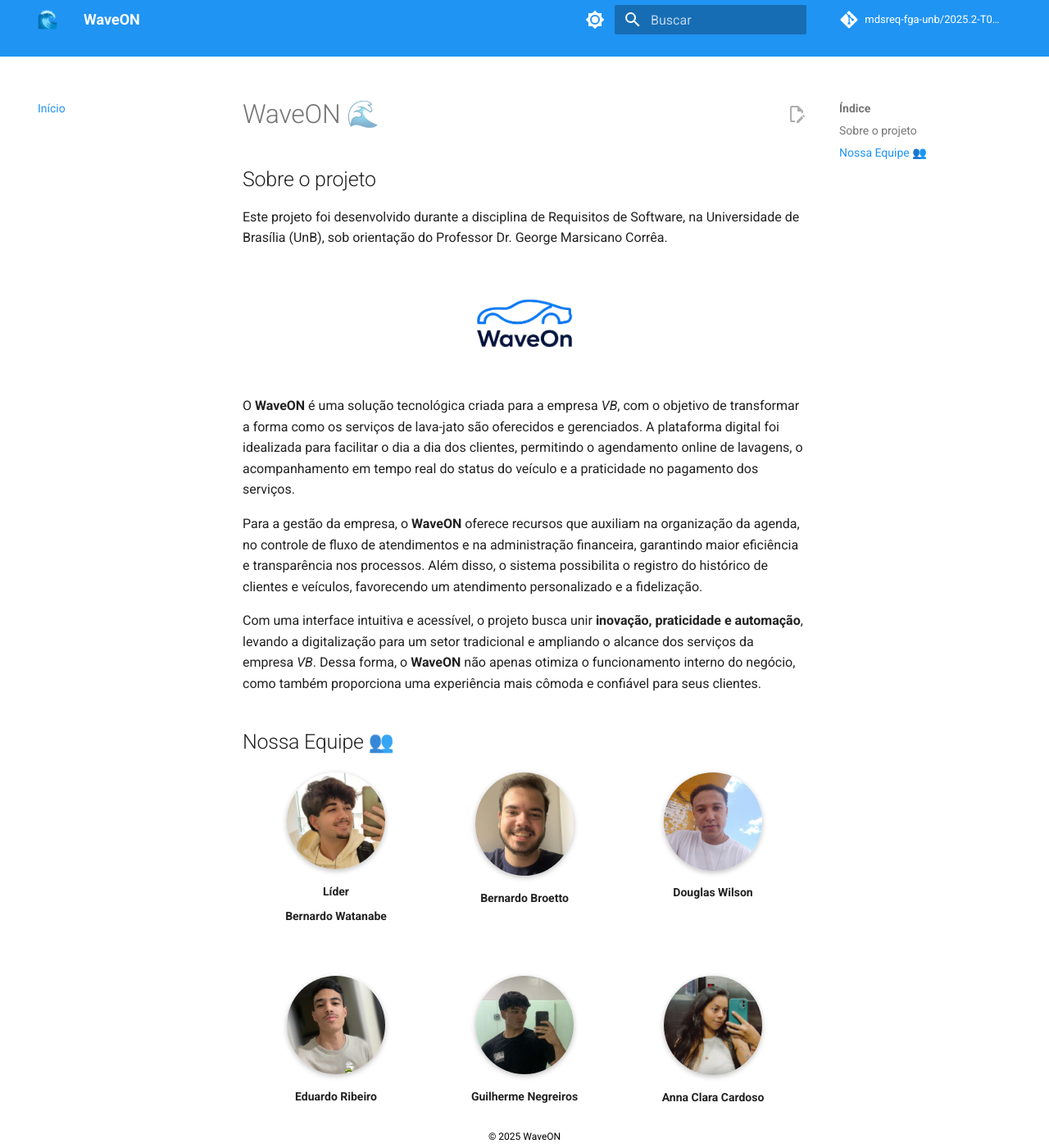
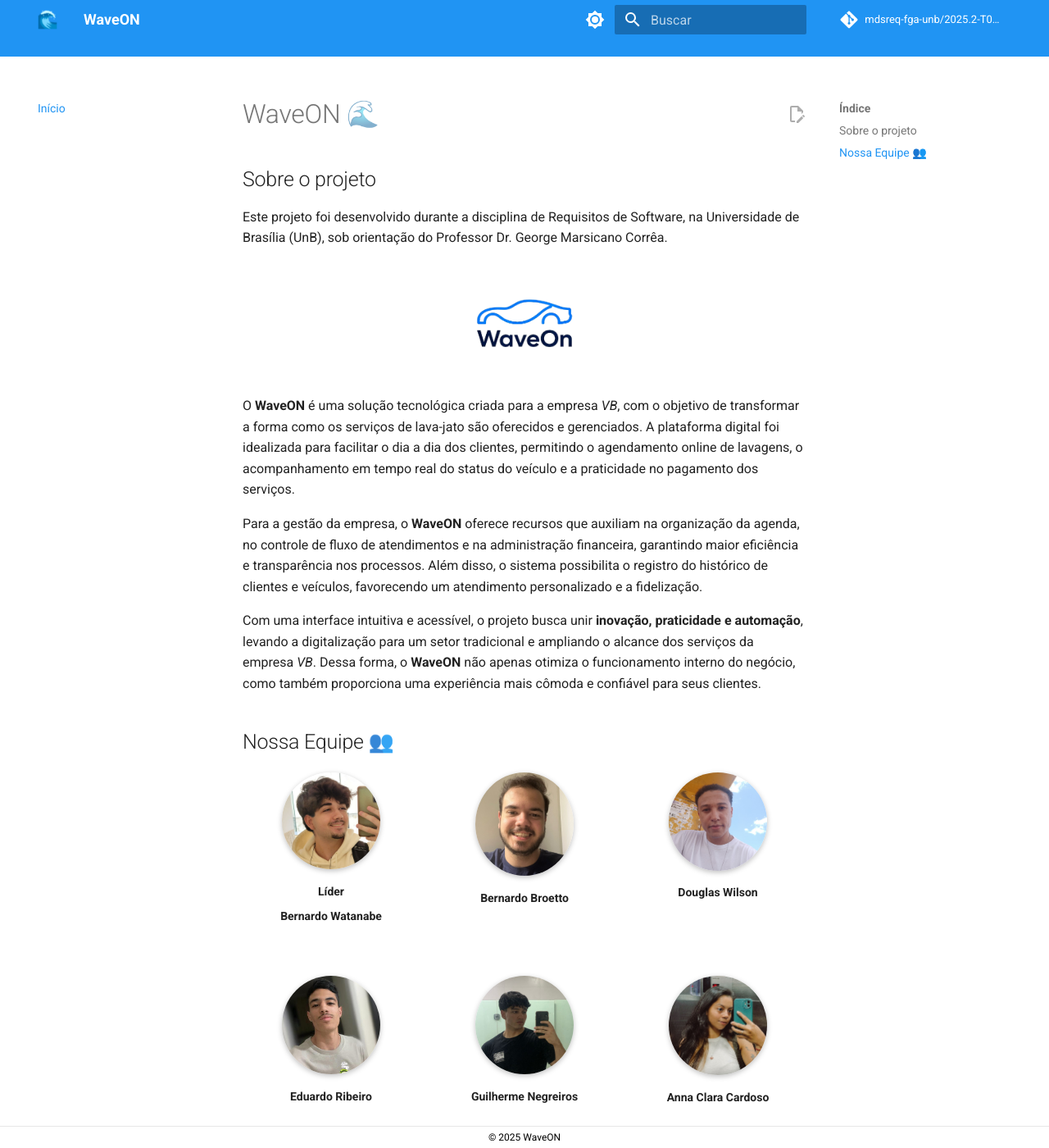
Before and after one commit to mdsreq-fga-unb/2025.2-T01-WaveOn, an MkDocs documentation site: the page built from docs/index.md, in a window 1280 px wide and 1400 px high, scrolled down 27 px. Shown: the whole window at 82% size. Built offline with MkDocs 1.6.1 and Material for MkDocs 9.7.7, drawn with Linux system fonts in a browser that asks for light colours; comment, search, counter and statistics services are not loaded.

Commit message:
docs(css): atualiza cores das tabelas e footer

```diff
--- a/docs/index.md
+++ b/docs/index.md
@@ -52,44 +52,3 @@ Com uma interface intuitiva e acessível, o projeto busca unir **inovação, pra
     <span class="equipe-nome">Anna Clara Cardoso</span>
   </div>
 </div>
-
-<style>
-  .logo {
-    display: block;
-    margin: 0 auto;
-    width: 30%;
-  }
-
-  .equipe-container {
-    display: grid;
-    grid-template-columns: repeat(auto-fit, minmax(150px, 1fr));
-    gap: 2px;
-    justify-items: center;
-    margin-top: 20px;
-  }
-
-  .membro {
-    text-align: center;
-  }
-
-  .equipe {
-    width: 120px;
-    height: 120px;
-    border-radius: 50%;
-    object-fit: cover;
-    box-shadow: 0 2px 6px rgba(0,0,0,.25);
-    transition: transform 0.2s ease-in-out;
-  }
-
-  .equipe:hover {
-    transform: scale(1.05);
-  }
-
-  .equipe-nome {
-    display: block;
-    margin-top: 8px;
-    font-weight: bold;
-    font-size: 14px;
-  }
-
-</style>
--- /dev/null
+++ b/docs/stylesheets/extra.css
@@ -0,0 +1,75 @@
+.logo {
+    display: block;
+    margin: 0 auto;
+    width: 30%;
+  }
+
+.equipe-container {
+    display: grid;
+    grid-template-columns: repeat(auto-fit, minmax(150px, 1fr));
+    gap: 20px;
+    justify-items: center;
+    margin-top: 20px;
+  }
+
+.membro {
+    text-align: center;
+  }
+
+.equipe {
+    width: 120px;
+    height: 120px;
+    border-radius: 50%;
+    object-fit: cover;
+    box-shadow: 0 2px 6px rgba(0,0,0,.25);
+    transition: transform 0.2s ease-in-out;
+}
+
+.equipe:hover {
+    transform: scale(1.05);
+    border: 2px solid #1e88e5;
+}
+
+.equipe-nome {
+    display: block;
+    margin-top: 8px;
+    font-weight: bold;
+    font-size: 14px;
+}
+
+
+table th {
+    background-color: #1e88e5;
+    color: white;
+    text-align: center;
+    padding: 8px;
+}
+
+table td {
+    padding: 8px;
+    text-align: center;
+}
+
+.md-footer {
+  backdrop-filter: blur(5px);
+  border-top: 1px solid rgba(255, 255, 255, 0.2);
+}
+
+.md-footer-meta {
+  backdrop-filter: blur(5px);
+  border-top: 1px solid rgba(255, 255, 255, 0.2);
+}
+
+[data-md-color-scheme="default"] .md-footer,
+[data-md-color-scheme="default"] .md-footer-meta {
+  background-color: rgba(0, 0, 0, 0) !important;
+  color: #000 !important;
+  border-top: 1px solid rgba(0, 0, 0, 0.096);
+}
+
+[data-md-color-scheme="slate"] .md-footer,
+[data-md-color-scheme="slate"] .md-footer-meta {
+  background-color: rgba(255, 255, 255, 0) !important;
+  color: #fff !important;
+  border-top: 1px solid rgba(0, 0, 0, 0.74);
+}
--- a/mkdocs.yml
+++ b/mkdocs.yml
@@ -51,6 +51,7 @@ theme:
     - navigation.tracking
     - navigation.sections
     - navigation.top
+    - navigation.footer
     - search.suggest
     - search.highlight
     - content.code.copy
@@ -75,3 +76,6 @@ markdown_extensions:
   - md_in_html
   - pymdownx.superfences
   - admonition
+
+extra_css:
+  - stylesheets/extra.css
```
Also changed, not shown: docs/visao_produto/engenharia_requisitos.md (+2 -4 lines), overrides/partials/footer.html (line endings or trailing spaces).
